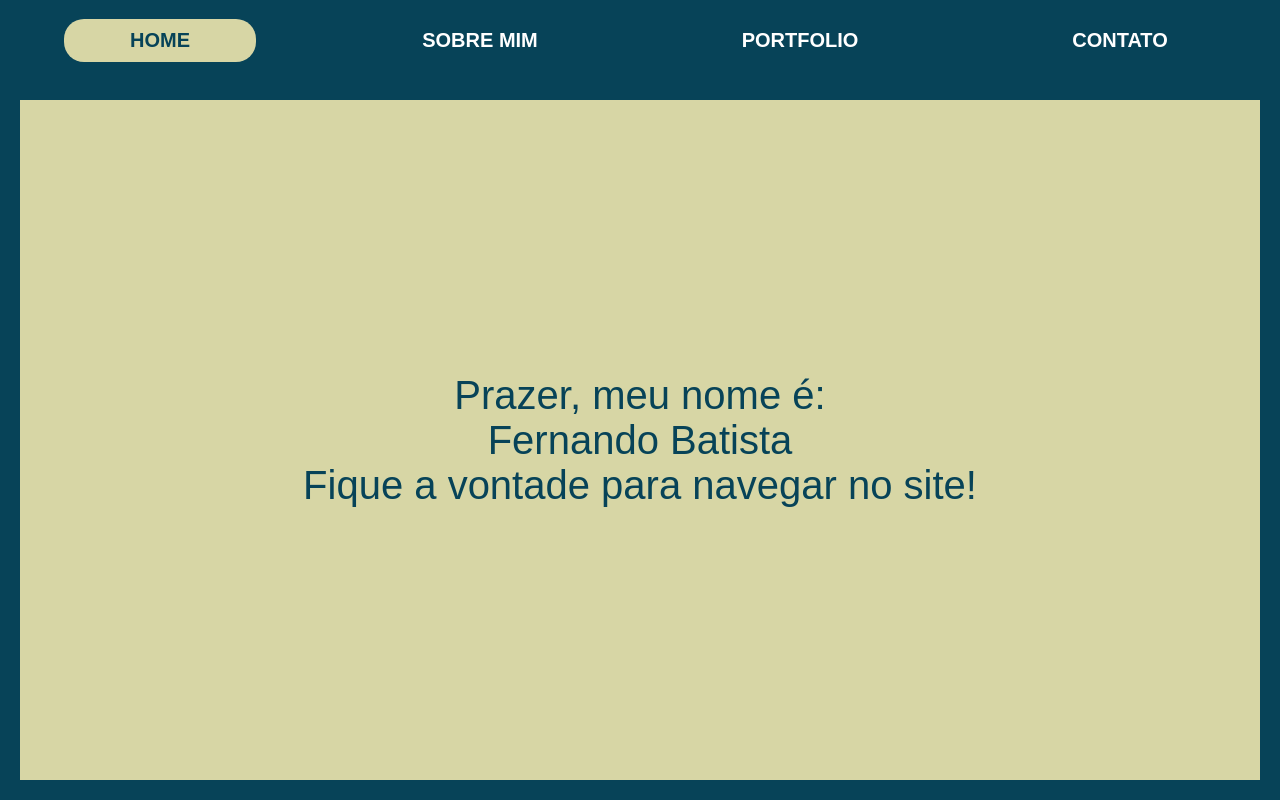
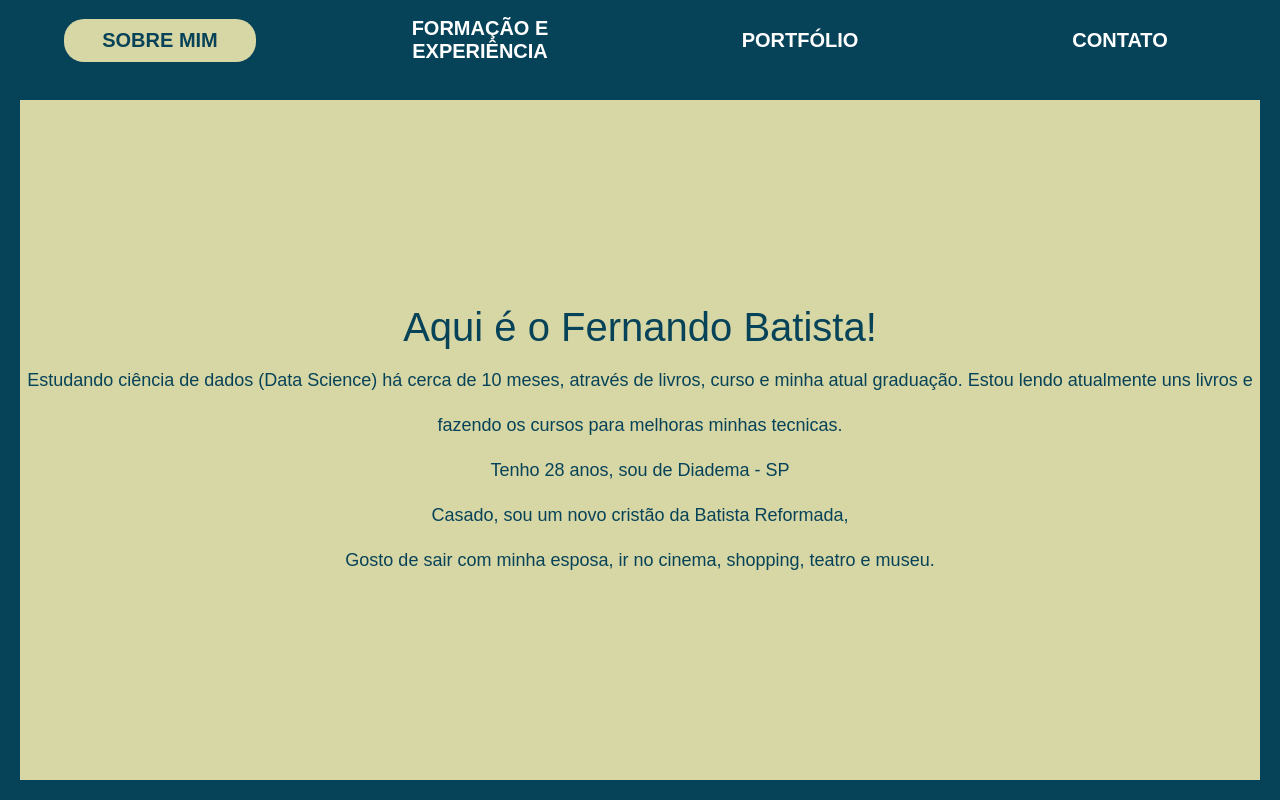
Before and after one commit to nando09/desenvolvimento_web_uninter, a plain HTML site: page index.html in a window 1280 px wide. Drawn offline with Linux system fonts and the light colour scheme.

Commit message:
Arruma paginas

```diff
--- a/css/index.css
+++ b/css/index.css
@@ -63,6 +63,12 @@ section .home p{
     text-align: center; /* Centralizar texto */
     font-size: 40px;
 }
+
+section .home p span{
+    text-align: center; /* Centralizar texto */
+    font-size: 18px;
+}
+
 
 /* Tela sobre mim */
 section.about{
--- a/index.html
+++ b/index.html
@@ -12,14 +12,24 @@
 <body>
     <div class="container">
       <nav>
-        <a class="active" href="index.html">Home</a>
-        <a href="about.html">Sobre mim</a>
-        <a href="portfolio.html">Portfolio</a>
+        <a class="active" href="index.html">Sobre mim</a>
+        <a href="about.html">Formação e experiência</a>
+        <a href="portfolio.html">Portfólio</a>
         <a href="contact.html">Contato</a>
       </nav>
       <section class="home">
         <div class="home">
-          <p>Prazer, meu nome é:<br>Fernando Batista<br>Fique a vontade para navegar no site!</p>
+          <p>Aqui é o Fernando Batista!
+            <br>
+            <span>Estudando ciência de dados (Data Science) há cerca de 10 meses, através de livros, curso e minha atual graduação. Estou lendo atualmente uns livros e fazendo os cursos para melhoras minhas tecnicas.
+              <br>
+              Tenho 28 anos, sou de Diadema - SP
+              <br>
+              Casado, sou um novo cristão da Batista Reformada,
+              <br>
+              Gosto de sair com minha esposa, ir no cinema, shopping, teatro e museu.
+            </span>
+          </p>
         </div>
       </section>
 </body>
```
Also changed, not shown: about.html (+4 -7 lines), contact.html (+3 -3 lines), portfolio.html (+3 -3 lines).
